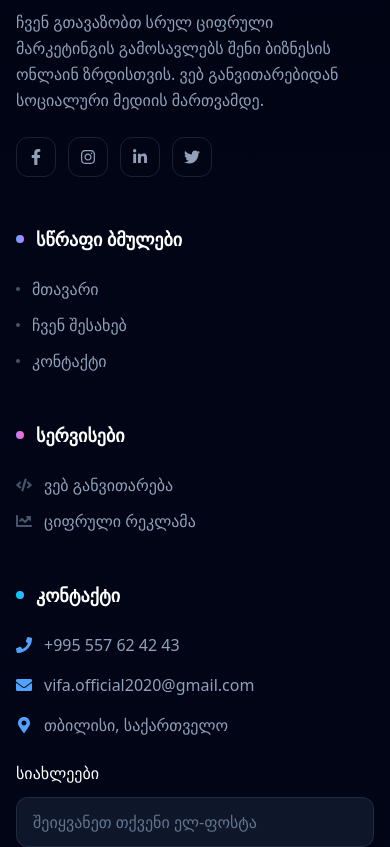
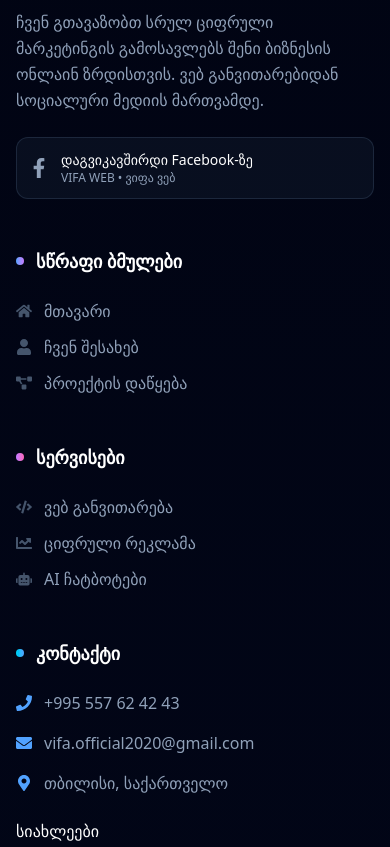
Before and after one commit to Ereklebazanovi/vifaProject, a React (Vite) app: page /start-project in a window 390 px wide. Shown: the part 2080-2927 px from the top of the page. Built offline with nearby package versions, Linux system fonts and the light colour scheme; a web font is replaced by a local one.

Commit message:
fixed mobile optimization

```diff
--- a/src/layout/ImprovedFooter.tsx
+++ b/src/layout/ImprovedFooter.tsx
@@ -13,7 +13,12 @@ import {
   FaPhone,
   FaEnvelope,
   FaMapMarkerAlt,
-  FaArrowUp
+  FaArrowUp,
+  FaRobot,
+  FaBullhorn,
+  FaHome,
+  FaUser,
+  FaProjectDiagram
 } from "react-icons/fa";
 
 const Footer: React.FC = () => {
@@ -26,40 +31,24 @@ const Footer: React.FC = () => {
   const socialLinks = [
     {
       icon: <FaFacebookF />,
-      href: "https://facebook.com/vifa.ge",
-      label: "Facebook",
-      color: "hover:text-blue-400 hover:bg-slate-800/30"
-    },
-    {
-      icon: <FaInstagram />,
-      href: "https://instagram.com/vifa.ge",
-      label: "Instagram",
-      color: "hover:text-blue-400 hover:bg-slate-800/30"
-    },
-    {
-      icon: <FaLinkedinIn />,
-      href: "https://linkedin.com/company/vifa-ge",
-      label: "LinkedIn",
-      color: "hover:text-blue-400 hover:bg-slate-800/30"
-    },
-    {
-      icon: <FaTwitter />,
-      href: "https://twitter.com/vifa_ge",
-      label: "Twitter",
-      color: "hover:text-blue-400 hover:bg-slate-800/30"
+      href: "https://facebook.com/vifaweb",
+      label: "VIFA WEB • ვიფა ვებ",
+      color: "hover:text-blue-400 hover:bg-blue-500/10 hover:border-blue-400/50"
     },
   ];
 
   const services = [
     { name: t('footer.services.webdev'), href: "/services/web-development", icon: <FaCode className="w-4 h-4" /> },
     { name: t('footer.services.ads'), href: "/services/digital-advertising", icon: <FaChartLine className="w-4 h-4" /> },
+    { name: "AI ჩატბოტები", href: "/services/ai-chatbot", icon: <FaRobot className="w-4 h-4" /> },
 
   ];
 
   const quickLinks = [
-    { name: t('footer.quickLinks.home'), href: "/" },
-    { name: t('footer.quickLinks.about'), href: "/about" },
-    { name: t('footer.quickLinks.contact'), href: "/contact" },
+    { name: t('footer.quickLinks.home'), href: "/", icon: <FaHome className="w-4 h-4" /> },
+    { name: t('footer.quickLinks.about'), href: "/about", icon: <FaUser className="w-4 h-4" /> },
+    { name: "პროექტის დაწყება", href: "/start-project", icon: <FaProjectDiagram className="w-4 h-4" /> },
+
   ];
 
   const contactInfo = [
@@ -164,23 +153,33 @@ const Footer: React.FC = () => {
             </p>
 
             {/* Social Links */}
-            <div className="flex space-x-3">
+            <div className="space-y-4">
               {socialLinks.map((social, index) => (
                 <motion.a
                   key={index}
                   href={social.href}
                   target="_blank"
                   rel="noopener noreferrer"
-                  whileHover={{ scale: 1.1, y: -2 }}
+                  whileHover={{ scale: 1.05, y: -2 }}
                   whileTap={{ scale: 0.95 }}
-                  className={`w-10 h-10 flex items-center justify-center rounded-xl border transition-all duration-300 ${social.color} hover:border-current ${
+                  className={`flex items-center gap-3 p-3 rounded-xl border transition-all duration-300 ${social.color} hover:shadow-lg hover:shadow-blue-500/20 ${
                     true
-                      ? 'border-slate-700/50 text-slate-400'
-                      : 'border-slate-300/50 text-slate-500 hover:text-current'
+                      ? 'border-slate-700/50 text-slate-400 bg-slate-800/30'
+                      : 'border-slate-300/50 text-slate-500 bg-white/80'
                   }`}
                   title={social.label}
                 >
-                  {social.icon}
+                  <div className="text-xl">
+                    {social.icon}
+                  </div>
+                  <div>
+                    <div className="font-medium text-white text-sm">
+                      დაგვიკავშირდი Facebook-ზე
+                    </div>
+                    <div className="text-xs text-slate-400">
+                      {social.label}
+                    </div>
+                  </div>
                 </motion.a>
               ))}
             </div>
@@ -205,9 +204,11 @@ const Footer: React.FC = () => {
                         : 'text-slate-600 hover:text-slate-900'
                     }`}
                   >
-                    <span className={`w-1 h-1 rounded-full mr-3 group-hover:bg-blue-400 transition-colors duration-300 ${
-                      true ? 'bg-slate-600' : 'bg-slate-400'
-                    }`}></span>
+                    <span className={`mr-3 group-hover:text-blue-400 transition-colors duration-300 ${
+                      true ? 'text-slate-600' : 'text-slate-500'
+                    }`}>
+                      {link.icon}
+                    </span>
                     {link.name}
                   </Link>
                 </li>
@@ -337,7 +338,7 @@ const Footer: React.FC = () => {
               <p className={`text-sm ${
                 true ? 'text-slate-500' : 'text-slate-600'
               }`}>
-                {t('footer.createdBy')} <span className="text-transparent bg-clip-text bg-gradient-to-r from-blue-400 to-purple-400 font-semibold">Vifa Digital</span> {t('footer.createdByTeam')}
+                {t('footer.createdBy')} <span className="text-transparent bg-clip-text bg-gradient-to-r from-blue-400 to-purple-400 font-semibold">VIFA DIGITAL</span> {t('footer.createdByTeam')}
               </p>
 
               {/* Back to Top Button */}
--- a/src/pages/AboutPage.tsx
+++ b/src/pages/AboutPage.tsx
@@ -34,7 +34,7 @@ const AboutPage = () => {
       "@type": "Organization",
       name: "Vifa Digital",
       description: t("seo.about.description"),
-      url: "https://vifa.ge/about",
+      url: "https://vifadigital.ge/about",
     },
   };
 
--- a/src/service/StartProject.tsx
+++ b/src/service/StartProject.tsx
@@ -8,7 +8,6 @@ import { useLanguage } from "../contexts/LanguageContext";
 import { useLanguageTransition } from "../hooks/useLanguageTransition";
 import {
   FaCamera,
-
   FaArrowRight,
   FaArrowLeft,
   FaCheck,
@@ -174,7 +173,7 @@ const StartProject: React.FC = () => {
     provider: {
       "@type": "Organization",
       name: "Vifa Digital",
-      url: "https://vifa.ge",
+      url: "https://vifadigital.ge",
     },
   };
 
@@ -265,11 +264,9 @@ const StartProject: React.FC = () => {
                     className="bg-slate-800/60 backdrop-blur-sm border border-blue-400/40 rounded-xl sm:rounded-2xl p-4 sm:p-5 mb-6 sm:mb-8 max-w-4xl mx-auto shadow-xl"
                   >
                     <div className="text-center mb-4">
-
                       <h3 className="text-lg sm:text-xl font-bold text-white mb-1">
                         უფასო სტრატეგიული კონსულტაცია{" "}
                       </h3>
-
                     </div>
 
                     <div className="grid grid-cols-1 sm:grid-cols-3 gap-3">
@@ -397,9 +394,7 @@ const StartProject: React.FC = () => {
                               </div>
                             </div>
                             <div className="text-center p-4 bg-slate-800/40 rounded-xl">
-                              <div className="text-2xl text-green-400 mb-2">
-
-                              </div>
+                              <div className="text-2xl text-green-400 mb-2"></div>
                               <div className="text-sm text-slate-400">
                                 Personal consultation
                               </div>
@@ -519,8 +514,8 @@ const StartProject: React.FC = () => {
                                 </p>
                                 <div className="bg-blue-500/10 border border-blue-400/30 rounded-lg sm:rounded-xl p-3 sm:p-4 max-w-2xl mx-auto mx-4">
                                   <p className="text-blue-300 text-xs sm:text-sm">
-                                    გთხოვთ შეავსოთ ყველა ველი, რათა ვიცოდეთ
-                                    სად და როგორ დაგიკავშირდეთ
+                                    გთხოვთ შეავსოთ ყველა ველი, რათა ვიცოდეთ სად
+                                    და როგორ დაგიკავშირდეთ
                                   </p>
                                 </div>
                               </div>
@@ -588,7 +583,7 @@ const StartProject: React.FC = () => {
                                     </div>
                                     <div>
                                       <label className="block text-xs sm:text-sm font-medium mb-2 sm:mb-3 text-slate-300">
-                                         {t("startProject.form.phone")} *
+                                        {t("startProject.form.phone")} *
                                       </label>
                                       <input
                                         type="tel"
@@ -616,7 +611,9 @@ const StartProject: React.FC = () => {
                                     <div className="grid md:grid-cols-2 gap-4">
                                       <div className="bg-blue-600/20 border border-blue-500/30 rounded-lg p-4">
                                         <div className="flex items-center gap-3 mb-2">
-                                          <div className="text-2xl text-blue-400"><FaFacebookMessenger /></div>
+                                          <div className="text-2xl text-blue-400">
+                                            <FaFacebookMessenger />
+                                          </div>
                                           <div className="text-blue-300 font-semibold">
                                             Facebook Messenger
                                           </div>
@@ -625,12 +622,14 @@ const StartProject: React.FC = () => {
                                           მოგვწერეთ პირდაპირ Facebook-ზე:
                                         </div>
                                         <div className="text-blue-300 font-mono text-sm bg-blue-900/30 px-2 py-1 rounded">
-                                          m.me/vifadigital
+                                          facebook.com/vifaweb
                                         </div>
                                       </div>
                                       <div className="bg-green-600/20 border border-green-500/30 rounded-lg p-4">
                                         <div className="flex items-center gap-3 mb-2">
-                                          <div className="text-2xl text-green-400"><FaWhatsapp /></div>
+                                          <div className="text-2xl text-green-400">
+                                            <FaWhatsapp />
+                                          </div>
                                           <div className="text-green-300 font-semibold">
                                             WhatsApp
                                           </div>
```
